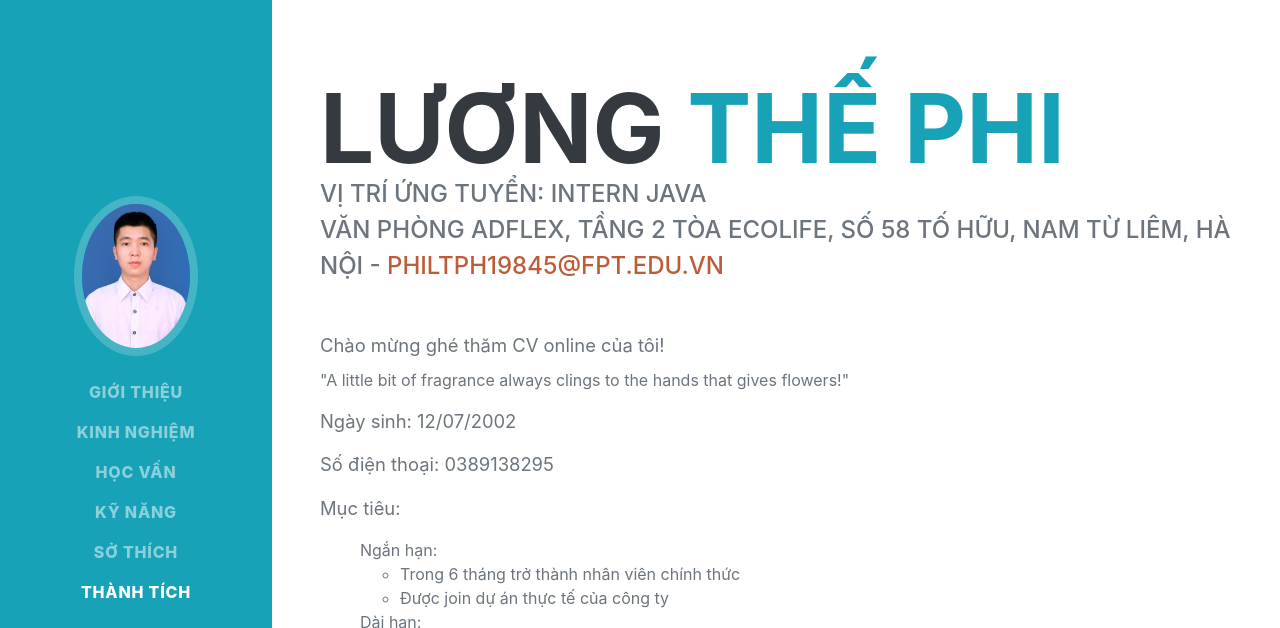
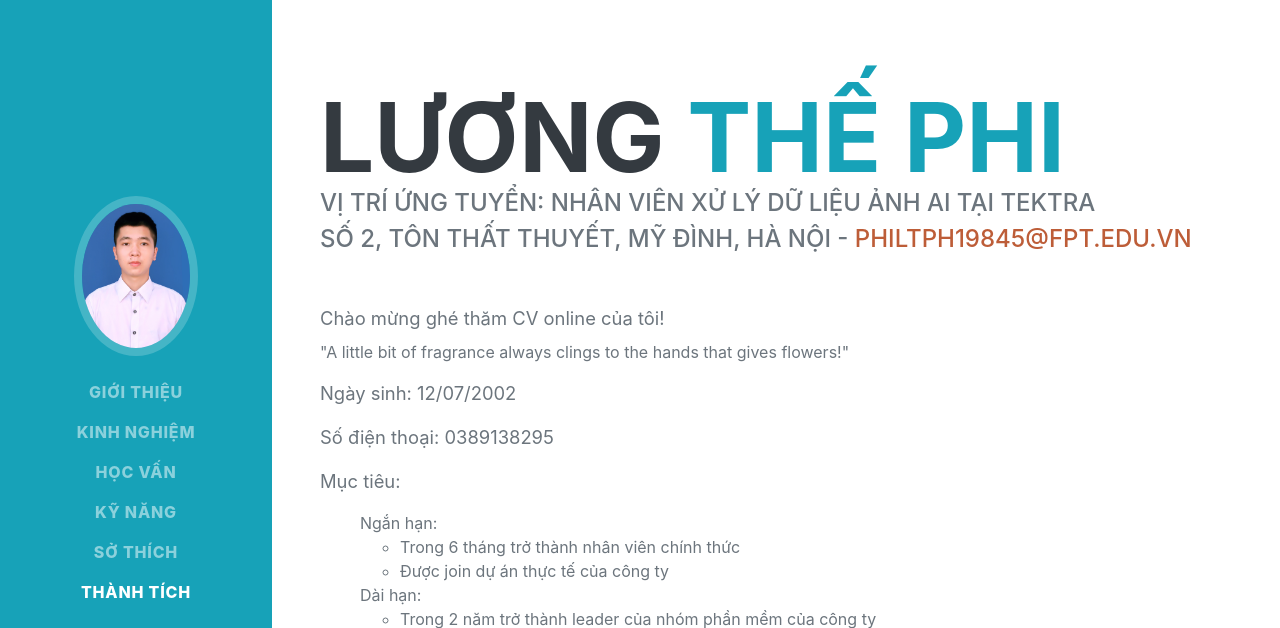
Before and after one commit to PhiiiKhongCode/Luong-The-Phi-cv, a plain HTML site: page index.html in a window 1280 px wide. Shown: the top 628 px of the page. Drawn offline with nearby package versions, Linux system fonts and the light colour scheme; some icons are missing; a web font is replaced by a local one.

Commit message:
update cv

```diff
--- a/index.html
+++ b/index.html
@@ -50,10 +50,10 @@
                     <span class="text-primary">Thế Phi</span>
                 </h1>
                 <div class="subheading">
-                    Vị trí ứng tuyển: Intern Java
+                    Vị trí ứng tuyển: nhân viên xử lý dữ liệu ảnh AI tại TEKTRA
                 </div>
                 <div class="subheading mb-5">
-                    Văn phòng AdFlex, tầng 2 tòa Ecolife, số 58 Tố Hữu, Nam Từ Liêm, Hà Nội -
+                    Số 2, Tôn Thất Thuyết, Mỹ Đình, Hà Nội -
                     <a href="mailto:name@email.com">philtph19845@fpt.edu.vn</a>
                 </div>
                 <p class="lead mb-2 fw-semibold">Chào mừng ghé thăm CV online của tôi!</p>
```
